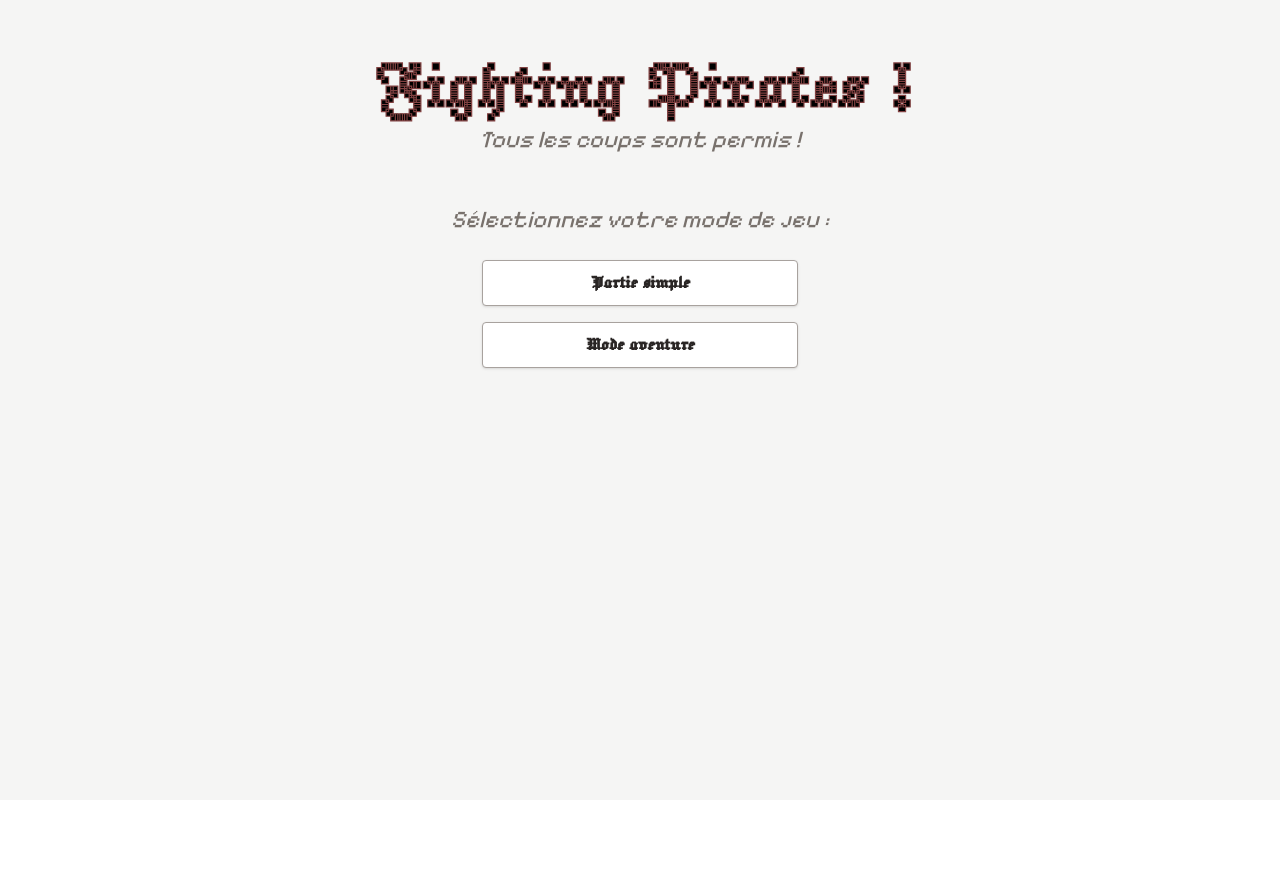
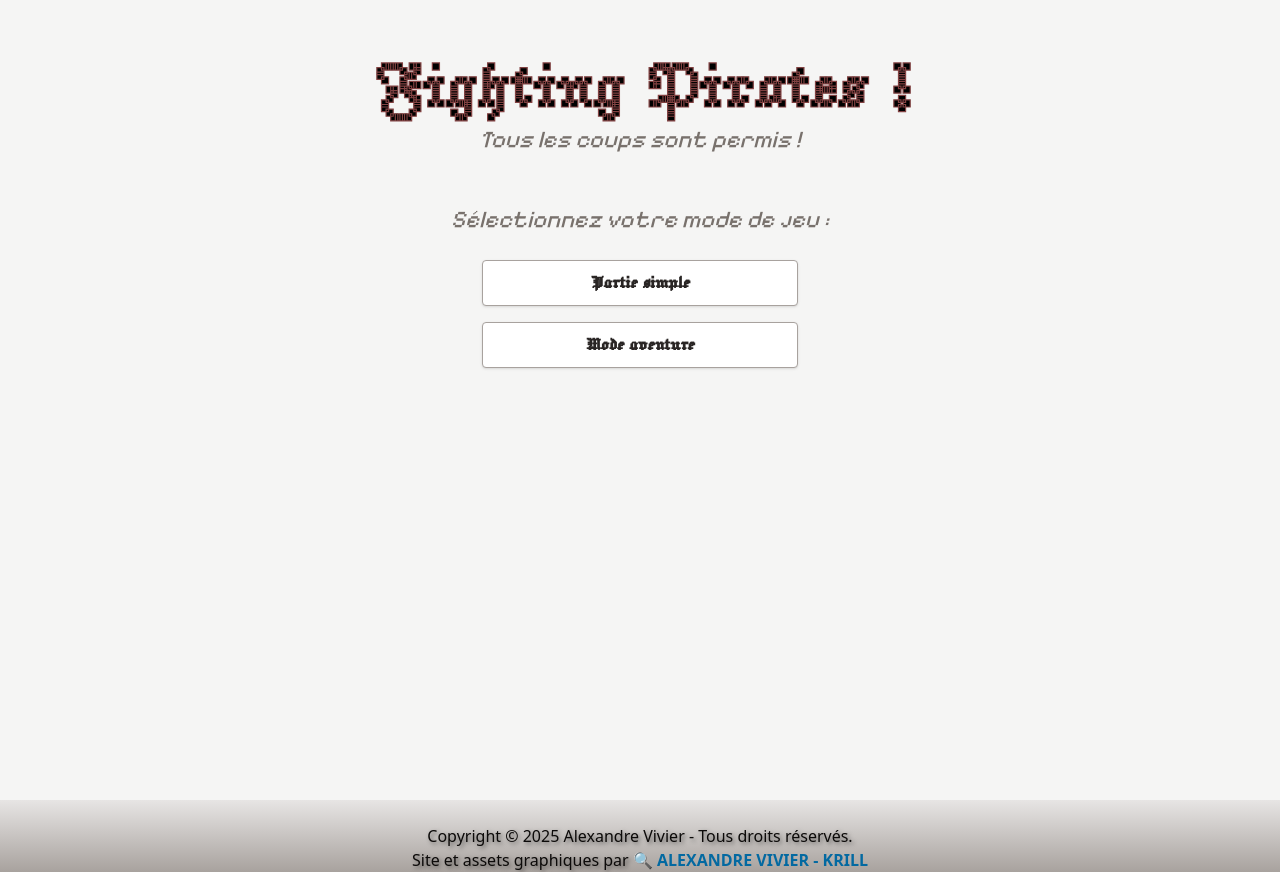
Before and after one commit to AlexandreVivier/pirates-spr, a Vue app: page /new in a window 1280 px wide. Before the commit the page ends 800 px from the top, so only its background shows below. Built offline with nearby package versions, Linux system fonts and the light colour scheme.

Commit message:
adventure start

```diff
--- a/src/components/NewGame.vue
+++ b/src/components/NewGame.vue
@@ -9,9 +9,11 @@
             <CommonButton class="w-full md:w-1/4" label="Mode aventure" :action="{ path: '/adventure' }"/>
         </div>
     </div>
+    <AppCopyrights />
 </template>
 
 <script lang="js" setup>
-import CommonButton from './CommonButton.vue';
+import CommonButton from './CommonButton.vue'
 import TitleCard from './TitleCard.vue'
+import AppCopyrights from './AppCopyrights.vue'
 </script>
```
